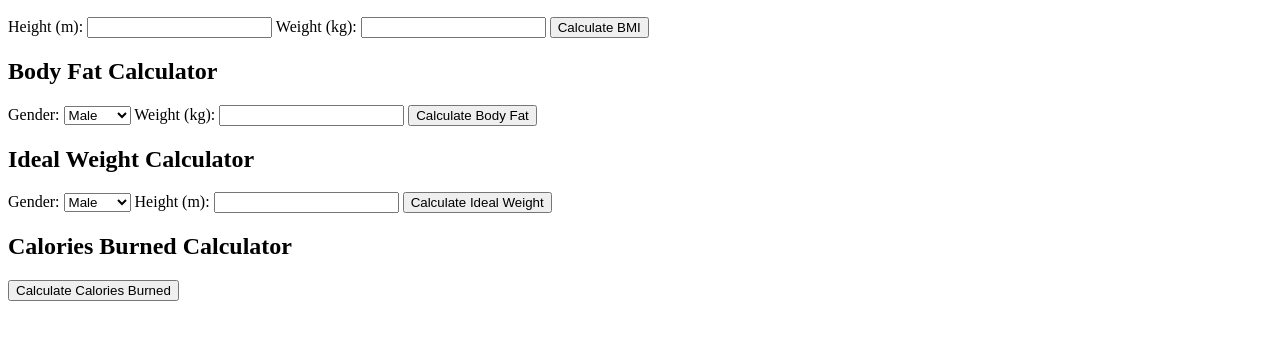
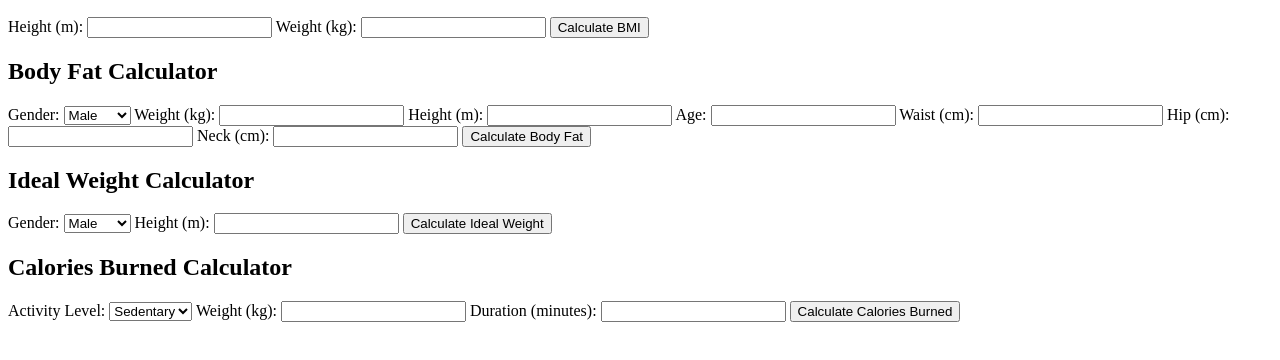
Before and after one commit to alay22405/Microservices-and-Node.js-, a website: page index.html in a window 1280 px wide. Shown: the part 110-470 px from the top of the page. Drawn offline with Linux system fonts and the light colour scheme.

Commit message:
Initial commit

```diff
--- a/index.html
+++ b/index.html
@@ -30,6 +30,21 @@
     <label for="weight">Weight (kg):</label>
     <input type="number" step="0.1" name="weight" id="weight" required>
 
+    <label for="height">Height (m):</label>
+    <input type="number" step="0.01" name="height" id="height" required>
+
+    <label for="age">Age:</label>
+    <input type="number" name="age" id="age" required>
+
+    <label for="waist">Waist (cm):</label>
+    <input type="number" step="0.1" name="waist" id="waist" required>
+
+    <label for="hip">Hip (cm):</label>
+    <input type="number" step="0.1" name="hip" id="hip" required>
+
+    <label for="neck">Neck (cm):</label>
+    <input type="number" step="0.1" name="neck" id="neck" required>
+
     <button type="submit">Calculate Body Fat</button>
   </form>
   <div id="body-fat-result"></div>
@@ -44,15 +59,30 @@
 
     <label for="height">Height (m):</label>
     <input type="number" step="0.01" name="height" id="height" required>
+
     <button type="submit">Calculate Ideal Weight</button>
   </form>
   <div id="ideal-weight-result"></div>
 
   <h2>Calories Burned Calculator</h2>
   <form id="calories-burned-form">
-    <!-- Add relevant inputs for calories burned calculation (e.g., activity level, duration, etc.) -->
+    <label for="activity">Activity Level:</label>
+    <select name="activity" id="activity" required>
+      <option value="sedentary">Sedentary</option>
+      <option value="moderate">Moderate</option>
+      <option value="active">Active</option>
+    </select>
+
+    <label for="weight">Weight (kg):</label>
+    <input type="number" step="0.1" name="weight" id="weight" required>
+
+    <label for="duration">Duration (minutes):</label>
+    <input type="number" name="duration" id="duration" required>
+
     <button type="submit">Calculate Calories Burned</button>
   </form>
   <div id="calories-burned-result"></div>
+
+  <script src="script.js"></script>
 </body>
 </html>
--- a/package.json
+++ b/package.json
@@ -1,6 +1,7 @@
 {
   "dependencies": {
     "body-parser": "^1.20.2",
+    "cors": "^2.8.5",
     "express": "^4.18.2"
   }
 }
--- a/script.js
+++ b/script.js
@@ -1,4 +1,3 @@
-
 // Event listeners for form submissions
 document.getElementById('bmi-form').addEventListener('submit', calculateBMI);
 document.getElementById('body-fat-form').addEventListener('submit', calculateBodyFat);
@@ -56,6 +55,7 @@
   });
 }
 
+// Function to calculate Ideal Weight
 function calculateIdealWeight(event) {
   event.preventDefault();
   const gender = document.getElementById('gender').value;
@@ -78,6 +78,7 @@
   });
 }
 
+// Function to calculate Calories Burned
 function calculateCaloriesBurned(event) {
   event.preventDefault();
   const activity = document.getElementById('activity').value;
```
Also changed, not shown: index.js (+39 -6 lines), Readme.txt (added), 1 other file. Lines whose indentation alone changed are shown as unchanged.
